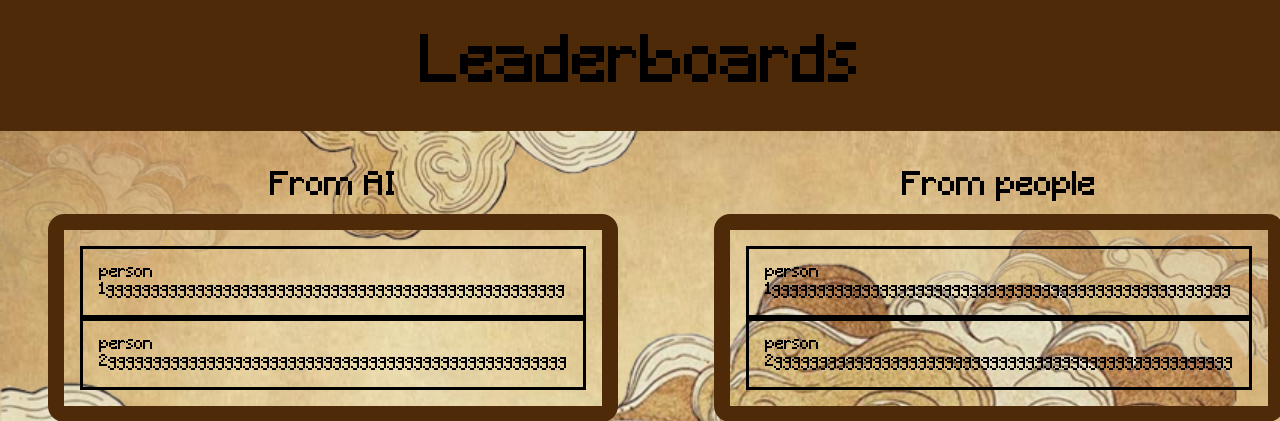
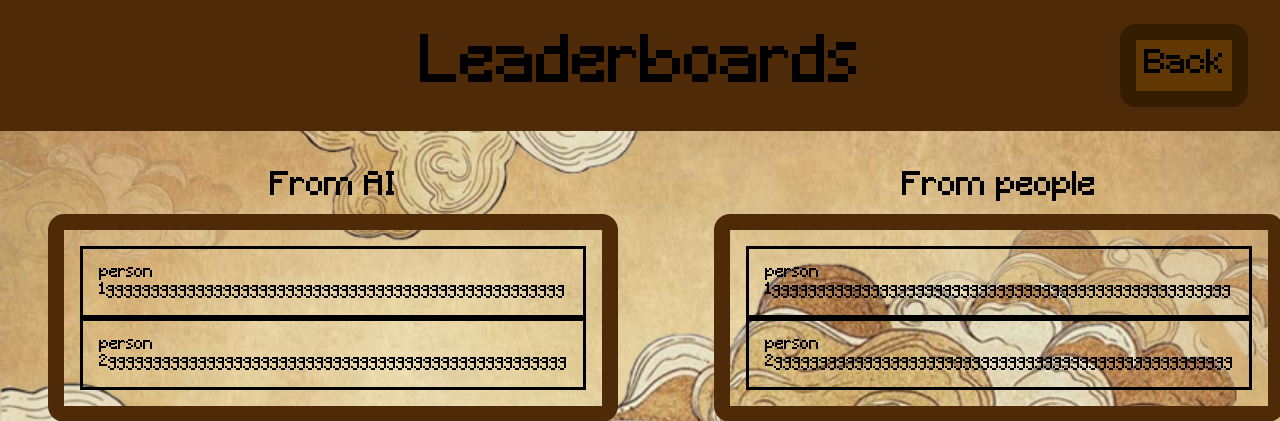
Before and after one commit to Ani124430/Insert_to_recycle, a Django app: template templates/HTML/leaderboardes.html in a window 1280 px wide; the page is wider, and only the part inside the window is pictured. Shown: the top 421 px of that part. Run offline with Django 5.2, Linux system fonts and the light colour scheme; the template is opened without the code that fills it, so the values that code supplies are empty.

Commit message:
leaderboardes

```diff
--- a/templates/CSS/leaderboardes.css
+++ b/templates/CSS/leaderboardes.css
@@ -59,3 +59,22 @@
     top: 2.4rem;
     font-size: 2rem;
 }
+
+
+#back{
+    text-decoration: none;
+    font-size: 2rem;
+    position: absolute;
+    right: 2rem;
+    top: 1.5rem;
+    color: #000000;
+    background: rgb(97, 55, 4);
+    border: solid #331e01 1rem;
+    border-radius: 1rem;
+    padding: 0.5rem;
+}
+
+
+#back:hover{
+    background-color: #331e01;
+}
--- a/templates/HTML/leaderboardes.html
+++ b/templates/HTML/leaderboardes.html
@@ -30,6 +30,7 @@
         </div>
     </main>
 
+    <a id="back" href="index.html">Back</a>
 
 </body>
 
```
